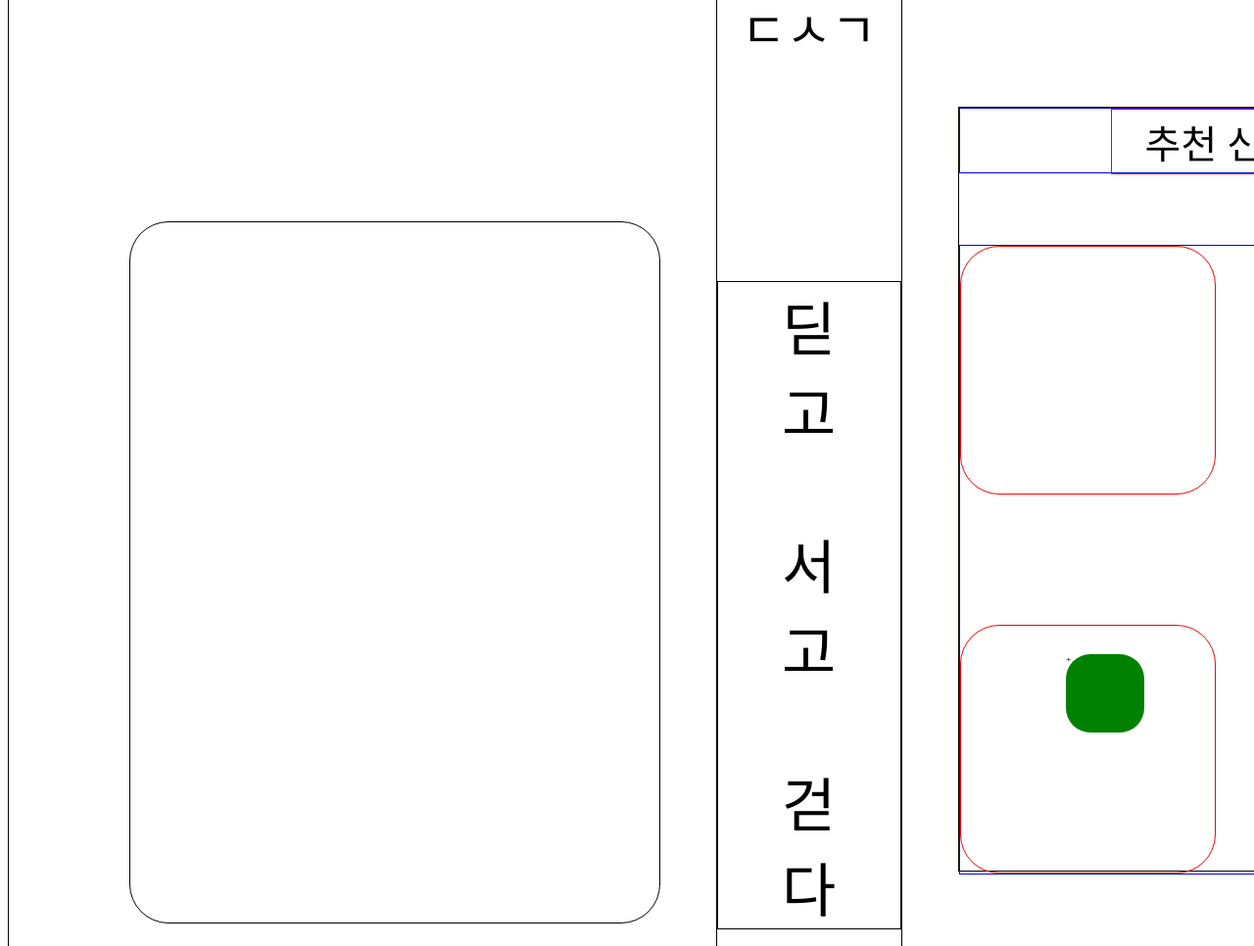
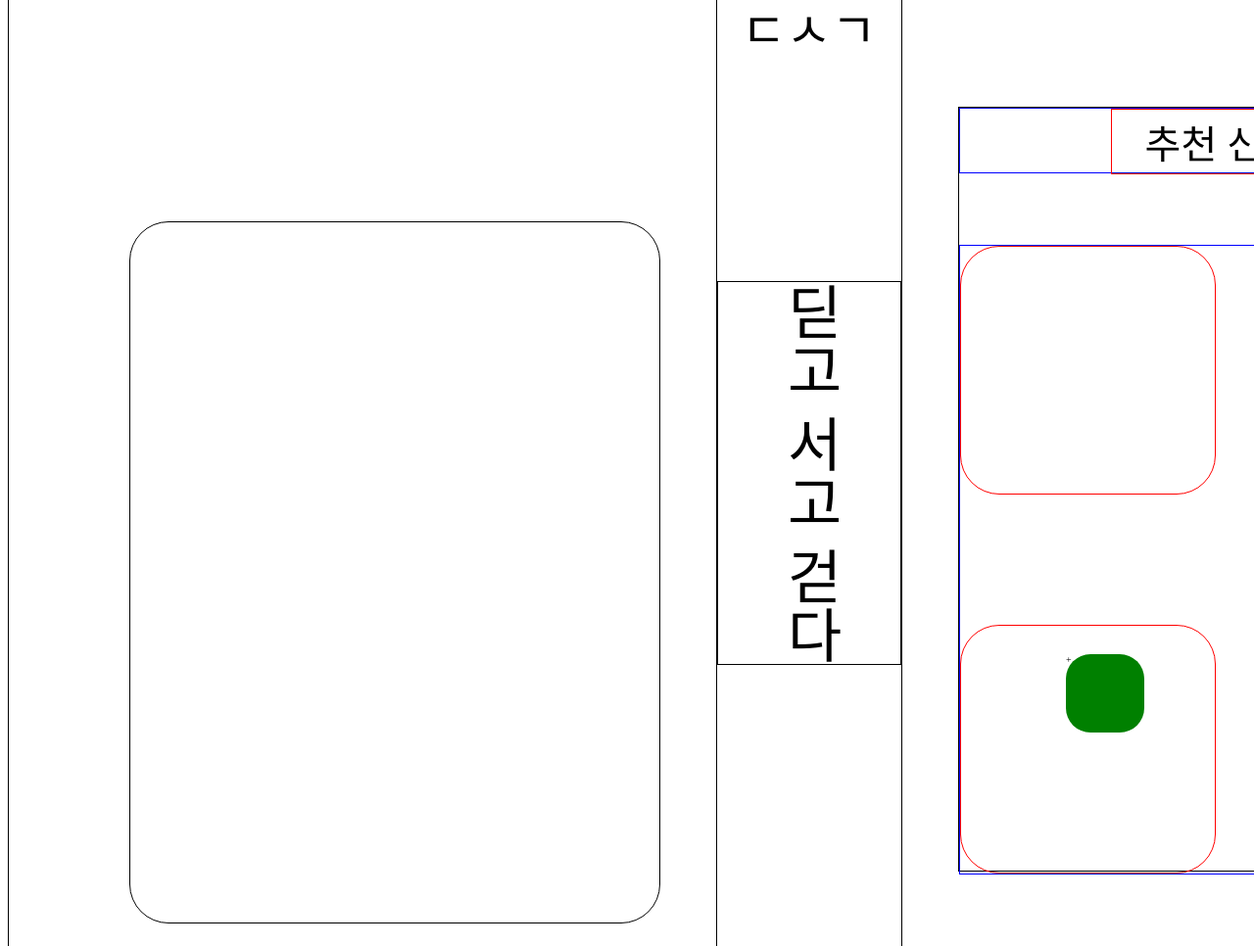
Before and after one commit to about-joo91/Did_it_walk, a Django app: page /post/home/ in a window 1280 px wide; the page is wider, and only the part inside the window is pictured. Shown: the part 52-1018 px from the top of that part at 98% size. Run offline with Django 4.2, Linux system fonts and the light colour scheme; parts of the project's set-up code (start-up, migrations or seed data) failed here and were passed over.

Commit message:
feature/main 메인페이지 뼈대만들기_4

```diff
--- a/post/static/css/main.css
+++ b/post/static/css/main.css
@@ -50,6 +50,8 @@ html{
 }
 /* 탑 가운데의 제목, 로고 */
 .t_middle_title{
+    display: flex;
+    flex-direction: column;
     width: 18.8rem;
     height: 96.6rem;
     border: 1px solid black;
@@ -71,6 +73,7 @@ html{
     align-items: center;
     margin-top: 23.2rem;
     border: 1px solid black;
+    writing-mode: vertical-lr;
 }
 /* 탑 오른쪽의 추천 태그부분 */
 .t_right_tag{
@@ -193,10 +196,7 @@ html{
     display: flex;
 }
 .bt_pb_pt_ct_us_profile_img{
-    width: 3.7rem;
-    height: 3.7rem;
     border-radius: 50%;
-    background-image: url('https://images.unsplash.com/photo-1512374382149-233c42b6a83b?ixlib=rb-1.2.1&ixid=MnwxMjA3fDB8MHxzZWFyY2h8MjJ8fHNob2VzfGVufDB8MXwwfHw%3D&auto=format&fit=crop&w=500&q=60');
 }
 .bt_pb_pt_ct_us_profile_name{
     width: 20.4rem;
--- a/templates/post/main.html
+++ b/templates/post/main.html
@@ -6,7 +6,7 @@
     <meta http-equiv="X-UA-Compatible" content="IE=edge">
     <meta name="viewport" content="width=device-width, initial-scale=1.0">
     <link rel="stylesheet" href={% static 'css/main.css' %}>
-    <title>눈이 너무</title>
+    <title>main</title>
 
 </head>
 <body>
@@ -25,7 +25,7 @@
             </div>
             <div class="t_middle_title">
                 <div class="t_mt_title">ㄷㅅㄱ</div>
-                <div class="t_mt_logo">딛<br>고<br><br>서<br>고<br><br>걷<br>다</div>
+                <div class="t_mt_logo">딛고 서고 걷다</div>
             </div>
             <div class="t_right_tag">
                 <div class="t_rt_subtitle">
@@ -52,7 +52,7 @@
                     <div class="bt_pb_pt_img"><img src="https://images.unsplash.com/photo-1606107557195-0e29a4b5b4aa?ixlib=rb-1.2.1&ixid=MnwxMjA3fDB8MHxzZWFyY2h8NHx8c2hvZXN8ZW58MHwxfDB8fA%3D%3D&auto=format&fit=crop&w=500&q=60" alt="" width="300"></div>
                     <div class="bt_pb_pt_content">
                         <div class="bt_pb_pt_ct_user">
-                            <div class="bt_pb_pt_ct_us_profile_img"></div>
+                            <div class="bt_pb_pt_ct_us_profile_img"><img src="https://images.unsplash.com/photo-1512374382149-233c42b6a83b?ixlib=rb-1.2.1&ixid=MnwxMjA3fDB8MHxzZWFyY2h8MjJ8fHNob2VzfGVufDB8MXwwfHw%3D&auto=format&fit=crop&w=500&q=60" width="37" height="37" alt=""></div>
                             <div class="bt_pb_pt_ct_us_profile_name">about_zoo</div>
                         </div>
                         <div class="bt_pb_pt_ct_comment">~~~어때서 좋다.</div>
```
